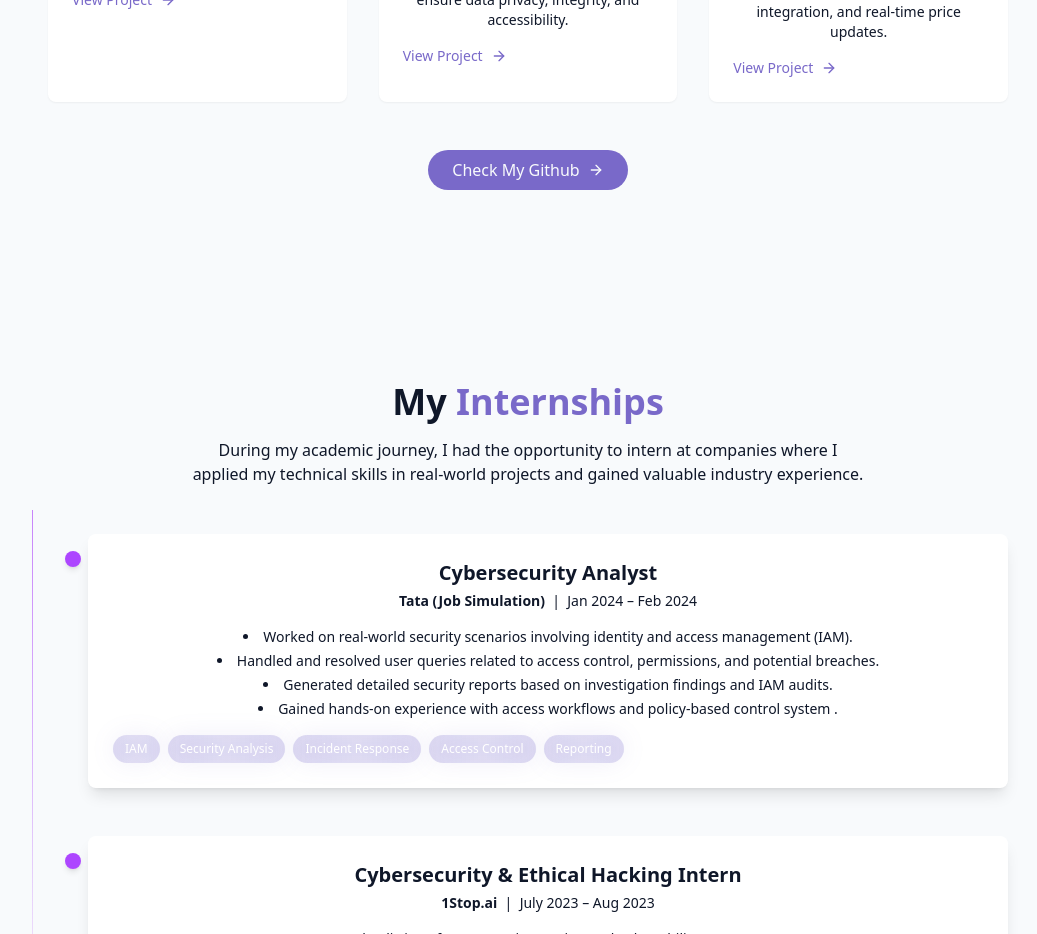
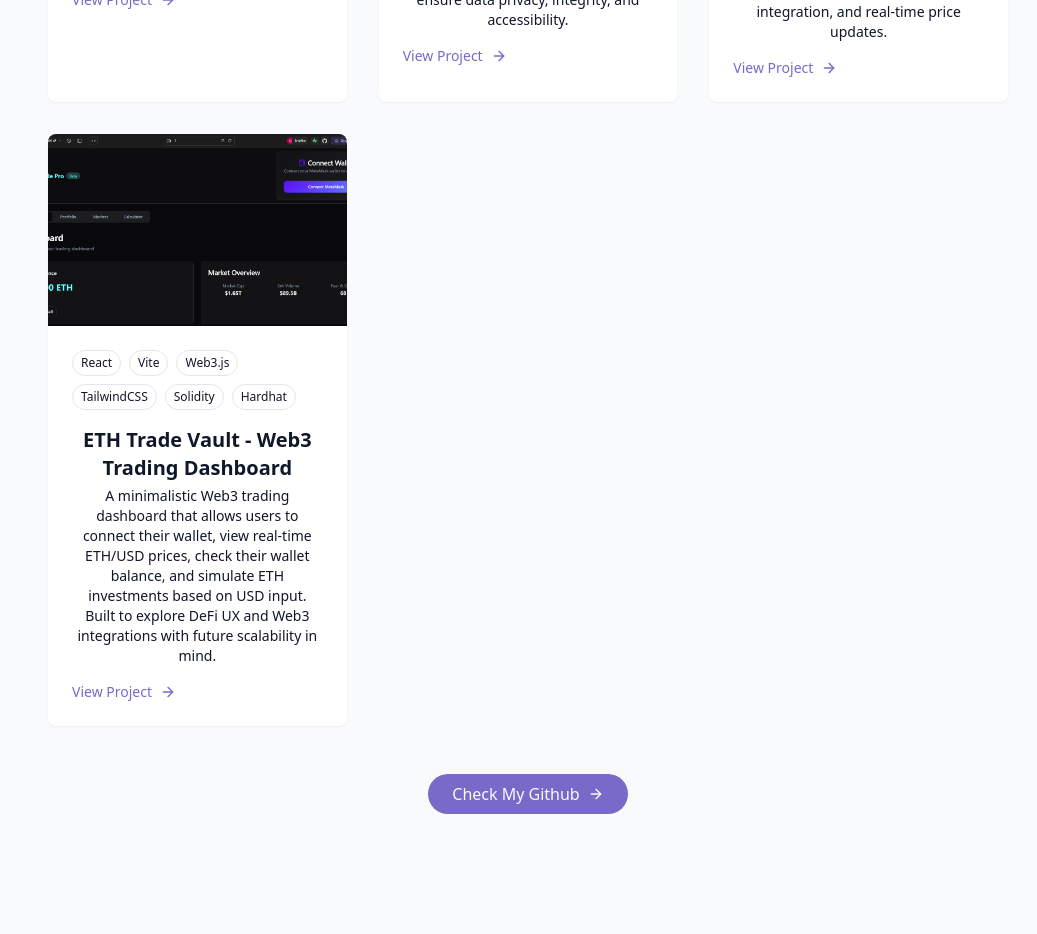
Before and after one commit to Om13884/my-portfolio, a React (Vite) app: page / in a window 1280 px wide. Shown: the part 4100-5034 px from the top of the page, without its empty margins (112-1149 px from the left). Built offline with nearby package versions, Linux system fonts and the light colour scheme.

Commit message:
Update ProjectsSection.jsx

```diff
--- a/src/components/ProjectsSection.jsx
+++ b/src/components/ProjectsSection.jsx
@@ -28,7 +28,18 @@ const projects = [
     tags: ["React", "Next.js", "vite","TailwindCSS", "JavaScript"],
     githubUrl: "https://github.com/Om13884/nft-token-demo",
   },
+  {
+  id: 4,
+  title: "ETH Trade Vault - Web3 Trading Dashboard",
+  description:
+    "A minimalistic Web3 trading dashboard that allows users to connect their wallet, view real-time ETH/USD prices, check their wallet balance, and simulate ETH investments based on USD input. Built to explore DeFi UX and Web3 integrations with future scalability in mind.",
+  image: "/projects/trading_deshboard.png", // replace with actual image path
+  tags: ["React", "Vite", "Web3.js", "TailwindCSS", "Solidity", "Hardhat"],
+  githubUrl: "https://github.com/Om13884/eth-trade-vault", // replace with your actual GitHub repo
+},
+
 ];
+
 
 export const ProjectsSection = () => {
   return (
```
